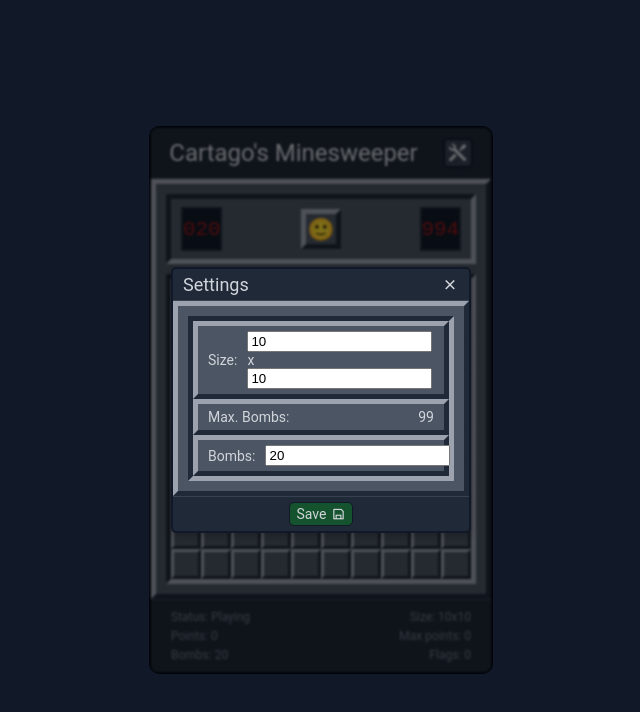
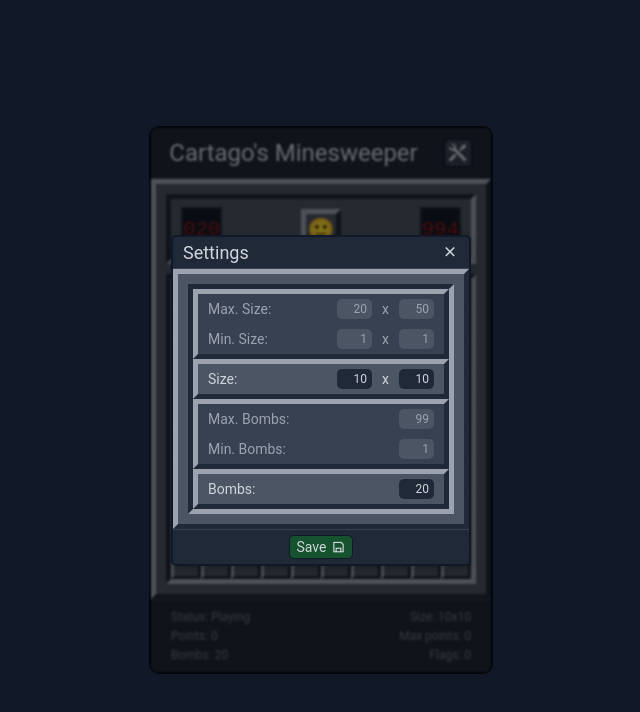
Before and after one commit to CartagoGit/minesweeper, an Angular app: page / in a window 1280 px wide. Shown: the top 712 px of the page, without its empty margins (319-959 px from the left). Built offline with nearby package versions, Linux system fonts and the light colour scheme.

Commit message:
Estilamos modal de settings y comenzamos condicionales de tamaño

```diff
--- a/src/app/components/modal-settings/modal-settings.component.html
+++ b/src/app/components/modal-settings/modal-settings.component.html
@@ -2,36 +2,115 @@
 <main class="modal">
   <section class="modal__header">
     <span class="title">Settings</span>
-    <span class="close" (click)="stateSvc.showModal.set(false)"
+    <span class="close" (click)="cancelChanges()"
       ><i class="ri-close-fill"></i
     ></span>
   </section>
   <section class="modal__body">
     <div class="content">
+      <article class="field limit">
+        <div class="limit-field max-size">
+          <span class="label">Max. Size:</span>
+          <span class="value">
+            <input
+              type="number"
+              [value]="stateSvc.maxTable.rows"
+              [disabled]="true"
+            />
+            <span class="inter-inputs">x</span>
+            <input
+              type="number"
+              [value]="stateSvc.maxTable.cols"
+              [disabled]="true"
+            />
+          </span>
+        </div>
+        <div class="limit-field min-size">
+          <span class="label">Min. Size:</span>
+          <span class="value">
+            <input
+              type="number"
+              [value]="stateSvc.minTable.rows"
+              [disabled]="true"
+            />
+            <span class="inter-inputs">x</span>
+            <input
+              type="number"
+              [value]="stateSvc.minTable.cols"
+              [disabled]="true"
+            />
+          </span>
+        </div>
+      </article>
       <article class="field size">
         <span class="label">Size:</span>
         <span class="value">
-          <input type="number" [value]="stateSvc.sizeTable().rows" />
+          <input
+            type="number"
+            [value]="stateSvc.sizeTable().rows"
+            (keydown)="changeRows($event)"
+            [min]="stateSvc.minTable.rows"
+            [max]="stateSvc.maxTable.rows"
+          />
           <span class="inter-inputs">x</span>
-          <input type="number" [value]="stateSvc.sizeTable().cols" />
+          <input
+            type="number"
+            [value]="stateSvc.sizeTable().cols"
+            (keydown)="changeCols($event)"
+            [min]="stateSvc.minTable.cols"
+            [max]="stateSvc.maxTable.cols"
+          />
         </span>
       </article>
-      <article class="field max-bombs">
-        <span class="label"> Max. Bombs: </span>
-        <span class="value">
-          {{ stateSvc.maxBombs() }}
-        </span>
+      <article class="field limit">
+        <div class="limit-field max-bombs">
+          <span class="label"> Max. Bombs: </span>
+          <span class="value">
+            <input
+              type="number"
+              [value]="
+                stateSvc.maxBombs() <= 0
+                  ? 1
+                  : stateSvc.maxBombs() >= 999
+                  ? 999
+                  : stateSvc.maxBombs()
+              "
+              [disabled]="true"
+              [maxLength]="3"
+            />
+          </span>
+        </div>
+        <div class="limit-field min-bombs">
+          <span class="label"> Min. Bombs: </span>
+          <span class="value">
+            <input
+              type="number"
+              [value]="stateSvc.minBombs"
+              [disabled]="true"
+            />
+          </span>
+        </div>
       </article>
       <article class="field bombs">
         <span class="label"> Bombs: </span>
         <span class="value">
-          <input type="number" [value]="stateSvc.bombs()" />
+          <input
+            type="number"
+            [value]="stateSvc.bombs()"
+            (keydown)="changeBombs($event)"
+            [min]="stateSvc.minBombs"
+            [max]="stateSvc.maxBombs()"
+          />
         </span>
       </article>
     </div>
   </section>
   <section class="modal__footer">
-    <span class="save">
+    <span
+      class="save"
+      [ngClass]="{ disabled: !isValidForm() }"
+      (click)="saveChanges()"
+    >
       <span>Save</span>
       <span><i class="ri-save-line"></i></span>
     </span>
--- a/src/app/components/modal-settings/modal-settings.component.scss
+++ b/src/app/components/modal-settings/modal-settings.component.scss
@@ -52,6 +52,7 @@
     box-sizing: border-box;
     padding: 10px;
     background-color: var(--gray-600);
+    color: var(--gray-300);
     .content {
       display: flex;
       flex-direction: column;
@@ -73,6 +74,38 @@
         justify-content: space-between;
         border: var(--border);
         border-color: var(--border-color-exterior);
+        .value {
+          display: flex;
+          flex-direction: row;
+          gap: 10px;
+          align-items: center;
+          justify-content: center;
+          .label {
+            display: flex;
+            align-items: center;
+            justify-content: center;
+            width: 100px;
+          }
+          .input {
+            display: flex;
+            align-items: center;
+            justify-content: center;
+            width: 100px;
+          }
+        }
+      }
+      .limit {
+        flex-direction: column;
+        background-color: var(--gray-700);
+        color: var(--gray-400);
+        .limit-field {
+          width: 100%;
+          display: flex;
+          flex-direction: row;
+          gap: 10px;
+          align-items: center;
+          justify-content: space-between;
+        }
       }
     }
   }
--- a/src/app/components/modal-settings/modal-settings.component.ts
+++ b/src/app/components/modal-settings/modal-settings.component.ts
@@ -1,14 +1,82 @@
-import { Component } from '@angular/core';
+import { Component, computed, untracked } from '@angular/core';
 import { StateService } from '../../shared/services/state.service';
+import { CommonModule } from '@angular/common';
+import { LocalStorageService } from '../../shared/services/local-storage.service';
 
 @Component({
   selector: 'app-modal-settings',
   standalone: true,
-  imports: [],
+  imports: [CommonModule],
   templateUrl: './modal-settings.component.html',
   styleUrl: './modal-settings.component.scss',
 })
 export class ModalSettingsComponent {
+  // ANCHOR : Properties
+  public isValidForm = computed(() => {
+    const {
+      minTable: { cols: minCols, rows: minRows },
+      maxTable: { cols: maxCols, rows: maxRows },
+      minBombs,
+      maxBombs: sigMaxBombs,
+      bombs: signBombs,
+      sizeTable: signSizeTable,
+    } = this.stateSvc;
+    const maxBombs = sigMaxBombs();
+    const bombs = signBombs();
+    const { rows, cols } = signSizeTable();
+    if (rows < minRows || cols < minCols || bombs < minBombs) return false;
+    if (rows > maxRows || cols > maxCols || bombs > maxBombs) return false;
+    if (rows * cols <= bombs) return false;
+    return true;
+  });
+
+  private _initValues = computed(() => {
+    const { rows, cols } = untracked(this.stateSvc.sizeTable);
+    const bombs = untracked(this.stateSvc.bombs);
+    return { rows, cols, bombs };
+  });
+
   // ANCHOR: Constructor
-  constructor(public stateSvc: StateService) {}
+  constructor(
+    public stateSvc: StateService,
+    private _localStorageSvc: LocalStorageService
+  ) {}
+
+  // ANCHOR: Methods
+  private _limitLength(event: Event): string {
+    const target = event.target as HTMLInputElement;
+    target.value = target.value.slice(0, 2);
+    const { value } = target;
+    return value;
+  }
+
+  public changeRows(event: Event): void {
+    const value = this._limitLength(event);
+    this.stateSvc.sizeTable.set({ ...this.stateSvc.sizeTable(), rows: +value });
+  }
+
+  public changeCols(event: Event): void {
+    const value = this._limitLength(event);
+    this.stateSvc.sizeTable.set({ ...this.stateSvc.sizeTable(), cols: +value });
+  }
+
+  public changeBombs(event: Event): void {
+    const value = this._limitLength(event);
+    this.stateSvc.bombs.set(+value);
+  }
+
+  public saveChanges(): void {
+    if (!this.isValidForm()) return;
+    this._localStorageSvc.saveBombs(this.stateSvc.bombs());
+    this._localStorageSvc.saveTableSize(this.stateSvc.sizeTable());
+    this.stateSvc.stopGame('stoped');
+    this.stateSvc.showModal.set(false);
+  }
+
+  public cancelChanges(): void {
+    const { rows, cols, bombs } = this._initValues();
+    this.stateSvc.sizeTable.set({ rows, cols });
+    this.stateSvc.bombs.set(bombs);
+    this.stateSvc.showModal.set(false);
+  }
 }
--- a/src/app/shared/services/state.service.ts
+++ b/src/app/shared/services/state.service.ts
@@ -36,7 +36,7 @@ export class StateService {
   public table: WritableSignal<ICellState[][]> = signal([]);
 
   // Bombs
-  private _minBombs = 1;
+  public minBombs = 1;
   public maxBombs = computed(() => {
     const { rows, cols } = this.sizeTable();
     return Math.floor(rows * cols - 1);
@@ -83,7 +83,7 @@ export class StateService {
     effect(
       () => {
         const bombs = untracked(this.bombs);
-        if (bombs > this.maxBombs() || bombs < this._minBombs)
+        if (bombs > this.maxBombs() || bombs < this.minBombs)
           this.bombs.set(this._getDefaultBombs());
       },
       { allowSignalWrites: true }
--- a/src/assets/scss/_general.scss
+++ b/src/assets/scss/_general.scss
@@ -13,6 +13,14 @@ html {
   font-size: 18px;
   color: var(--gray-300);
   background-color: #fff;
+
+  -webkit-touch-callout: none; /* iOS Safari */
+  -webkit-user-select: none; /* Safari */
+  -khtml-user-select: none; /* Konqueror HTML */
+  -moz-user-select: none; /* Old versions of Firefox */
+  -ms-user-select: none; /* Internet Explorer/Edge */
+  user-select: none; /* Non-prefixed version, currently supported by Chrome, Edge, Opera and Firefox */
+
 }
 
 body {
@@ -59,6 +67,31 @@ button {
   }
 }
 
+input {
+  all: unset;
+  border-radius: 5px;
+  background-color: var(--gray-800);
+  font-size: 12px;
+  padding: 3px 5px;
+  display: flex;
+  align-items: center;
+  justify-content: center;
+  transition: ease 0.2s all;
+  &[type="number"] {
+    width: 25px;
+    text-align: right;
+    &::-webkit-inner-spin-button,
+    &::-webkit-outer-spin-button {
+      -webkit-appearance: none;
+      margin: 0;
+    }
+  }
+  &:disabled {
+    background-color: var(--gray-600);
+    pointer-events: none;
+  }
+}
+
 .row {
   display: flex;
 }
@@ -96,3 +129,9 @@ button {
 .opacity-1 {
   opacity: 1 !important;
 }
+
+.disabled {
+  background-color: var(--gray-700) !important;
+  cursor: not-allowed !important;
+  opacity: 0.5 !important;
+}
```
